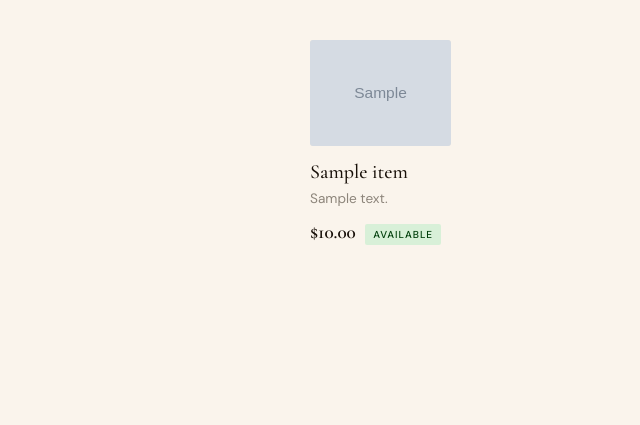
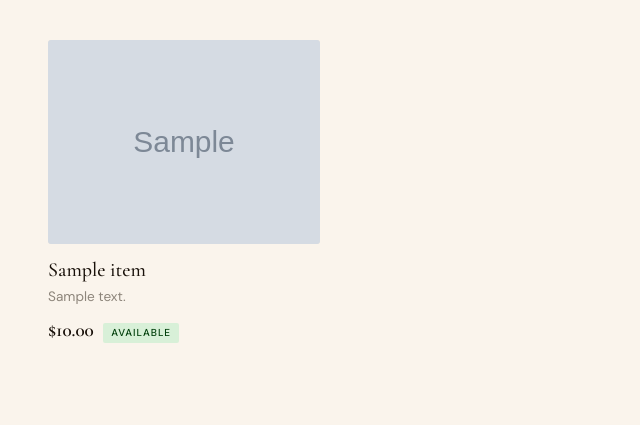
Before and after one commit to jasonmotylinski/sellout, a FastAPI app: page / in a window 1280 px wide. Shown: the part 68-493 px from the top of the page, without its empty margins (0-640 px from the left). Run offline with FastAPI, Linux system fonts and the light colour scheme; tables that the repository leaves empty hold one stand-in row (values such as "Sample post"); grey boxes marked "Sample" are stand-in pictures.

Commit message:
feat: widen container at desktop breakpoints for catalog grid

```diff
--- a/templates/base.html
+++ b/templates/base.html
@@ -74,6 +74,12 @@
       max-width: 700px;
       margin: 0 auto;
       padding: 2.5rem 1.25rem 5rem;
+    }
+    @media (min-width: 900px) {
+      .container { max-width: 1100px; padding-left: 2rem; padding-right: 2rem; }
+    }
+    @media (min-width: 1280px) {
+      .container { max-width: 1440px; padding-left: 3rem; padding-right: 3rem; }
     }
 
     /* ── Catalog grid ───────────────────────────── */
```
